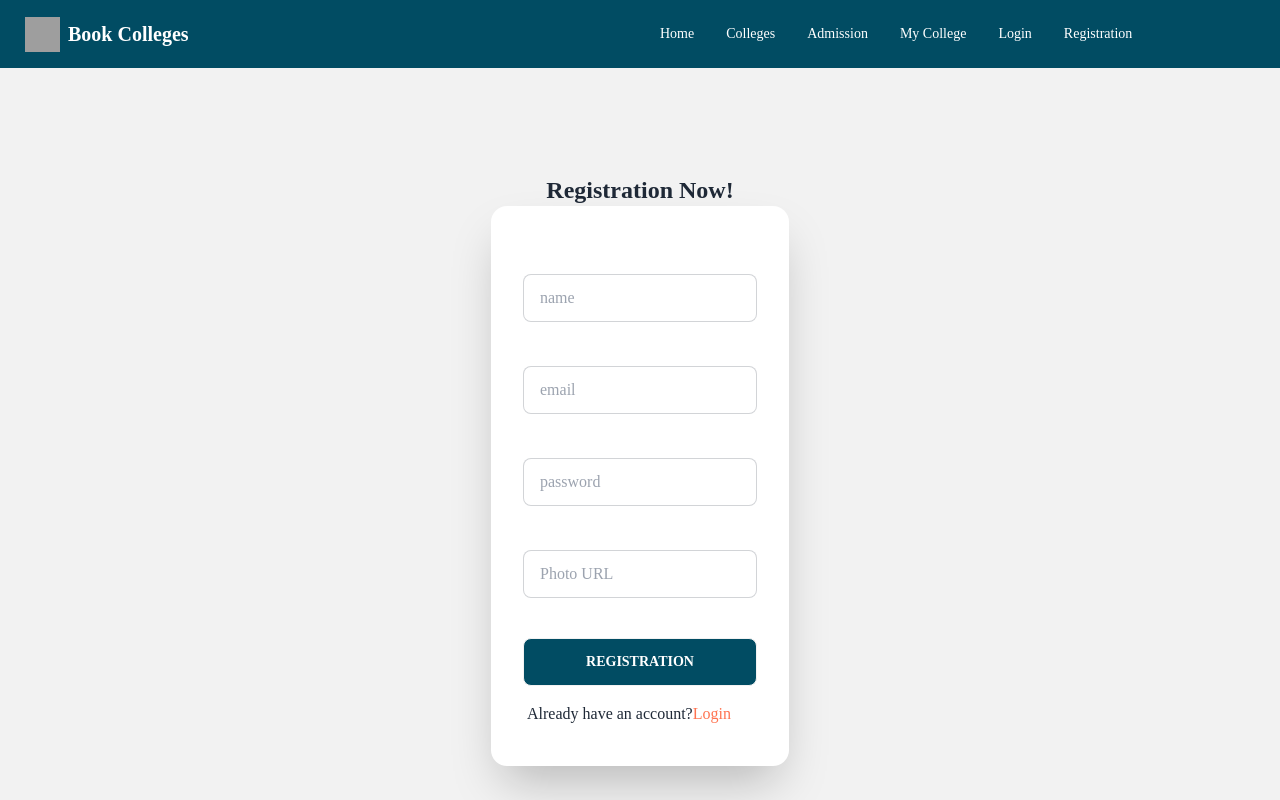
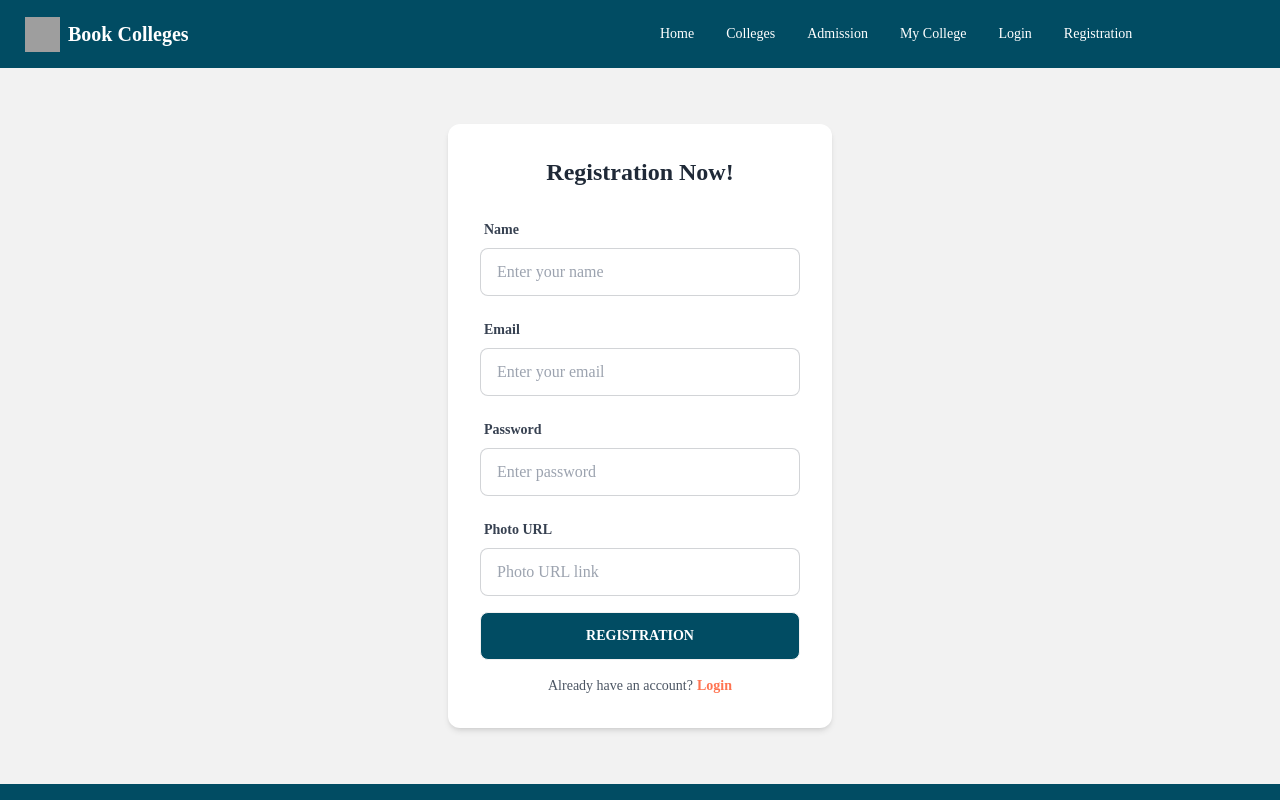
Before and after one commit to thmanik/book-colleges-client, a React (Vite) app: page /registration in a window 1280 px wide. Shown: the top 800 px of the page. Built offline with nearby package versions, Linux system fonts and the light colour scheme; no server answers; grey boxes are pictures that could not be loaded.

Commit message:
about.jsx

```diff
--- a/src/Components/AboutUs/AboutUs.css
+++ /dev/null
@@ -1,92 +0,0 @@
-.about-title{
-    color: #FF7350;
-    font-size: 30px;
-    font-weight: bolder;
-}
-
-.about-heading{
-    color: black;
-    font-size: 45px;
-    font-weight: bolder;
-    margin-top: 15px;
-}
-.text-color{
-    color: #FF7350;
-    font-style: italic;
-}
-.descript-1{
-    font-size: 20px;
-    color: #014C63;
-}
-.descript-2{
-    color: gray;
-    font-size: 17px;
-}
-.badgee{
-    background-color: #FF7350;
-    border-radius: 50px;
-    color: white;
-}
-.point-descript{
-    font-size: 22px;
-    font-weight: bold;
-    margin-bottom: 10px;
-
-}
-.description{
-    font-size: 18px;
-    color: gray;
-}
-
-
-
-@media only screen and (max-width: 600px) {
-  .about-img{
-    padding:40px;
-  }
-  .point-descript{
-    font-size: 14px;
-    font-weight: bold;
-    margin-bottom: 8px;
-    margin-left: 0px;
-    margin-right: 0px;
-
-}
-.des-point{
-    font-size: 16px;
-    font-weight: bold;
-}
-  .about-title{
-  font-size: 20px;
-  padding: 0px 20px;
-  }
-  .about-heading{
-    color: black;
-    font-size: 30px;
-    font-weight: bold;
-    margin-top: 15px;
-    padding: 0px 30px;
-}
-  .descript-1{
-    padding: 0px 30px;
-  }
-  .descript-2{
-    padding: 0px 30px;
-  }
-  .spacial-point{
-    padding: 0px 12px;
-  }
-  .about-btn{
-    padding: 0px 30px;
-  }
-  .about-section{
-    margin-top: 25px;
-    margin-bottom: 15px;
-    margin-left: 0px;
-    margin-right: 0px;
-    padding: 0 10px;
-  }
-
-
-
-      }
--- a/src/Components/AboutUs/AboutUs.jsx
+++ b/src/Components/AboutUs/AboutUs.jsx
@@ -1,30 +1,80 @@
-import "./AboutUs.css"
 import { FaGraduationCap } from "react-icons/fa";
 
 const AboutUs = () => {
+    return (
+        <div className="grid grid-cols-1 md:grid-cols-2 gap-10 items-center px-4 sm:px-10 md:px-20 py-10 md:py-20 bg-white overflow-hidden">
 
-    return (
-        <div className='about-section grid md:grid-cols-2  sm:grid-rows-1 gap-2 md:m-20'>
-          <div className="md:p-10 about-img"><img className="img-fluid " src="https://i.ibb.co/XCKCGx9/about-img-02.png" alt="" /></div>
-          <div className=" md:py-6 md:px-10 about-descrip ">
-            <p className="about-title flex"><FaGraduationCap className="m-1"></FaGraduationCap><span className="text-color" > About Us</span></p>
-            <p className="about-heading">A Few Words About Our Service</p>
-            <p className="descript-1">Lorem ipsum dolor sit amet consectetur adipisicing elit. Tenetur expedita blanditiis placeat itaque non magnam sequi excepturi </p>
-            <p className="descript-2 mt-4">Lorem ipsum dolor sit amet consectetur adipisicing elit. Tenetur expedita blanditiis placeat itaque non magnam sequi excepturi </p>
+            <div className="flex justify-center order-2 md:order-1 hidden md:flex">
+                <img
+                    className="w-full max-w-sm md:max-w-full h-auto transform hover:scale-105 transition-transform duration-500"
+                    src="https://i.ibb.co/XCKCGx9/about-img-02.png"
+                    alt="About Us"
+                />
+            </div>
 
-            <div className="flex spacial-point">
-              <div className="py-6 px-3 "><h2 className="point-descript"><span className="p-3 me-2  badgee ">01</span ><span className="des-point">Reputed College</span></h2><p className="ps-2 pe-1 description ">Lorem ipsum dolor sit amet consectetur adipisicing elit?</p></div>
-              <div></div>
-              <div className="py-6 px-3 "><h2 className="point-descript"><span className="p-3 me-2  badgee">02</span><span className="des-point">Reputed College</span></h2><p className="ps-2 pe-1 description ">Lorem ipsum dolor sit amet consectetur adipisicing elit?</p></div>
+            <div className="order-1 md:order-2 flex flex-col space-y-5 text-center md:text-left">
+                <div className="flex items-center justify-center md:justify-start gap-2 text-[#FF7350] text-xl md:text-3xl font-black italic">
+                    <FaGraduationCap />
+                    <span>About Us</span>
+                </div>
 
+                <h1 className="text-2xl sm:text-3xl md:text-5xl font-extrabold text-black leading-tight">
+                    A Few Words About Our Service
+                </h1>
+
+                <div className="space-y-4">
+                    <p className="text-base md:text-xl text-[#014C63] leading-relaxed">
+                        Lorem ipsum dolor sit amet consectetur adipisicing elit. Tenetur expedita blanditiis placeat itaque non magnam sequi excepturi.
+                    </p>
+                    <p className="text-gray-500 text-sm md:text-base">
+                        Lorem ipsum dolor sit amet consectetur adipisicing elit. Tenetur expedita blanditiis placeat itaque non magnam sequi excepturi.
+                    </p>
+                </div>
+
+                <div className="grid grid-cols-1 sm:grid-cols-2 gap-4 md:gap-6 pt-4">
+                    <div className="bg-gray-50 p-4 rounded-lg shadow-sm">
+                        <div className="flex items-center gap-3 justify-center md:justify-start mb-2">
+                            <span className="bg-[#FF7350] text-white px-3 py-1 rounded-full font-bold text-sm">01</span>
+                            <h2 className="text-lg font-bold">Reputed College</h2>
+                        </div>
+                        <p className="text-gray-500 text-sm">
+                            Lorem ipsum dolor sit amet consectetur adipisicing elit?
+                        </p>
+                    </div>
+
+                    <div className="bg-gray-50 p-4 rounded-lg shadow-sm">
+                        <div className="flex items-center gap-3 justify-center md:justify-start mb-2">
+                            <span className="bg-[#FF7350] text-white px-3 py-1 rounded-full font-bold text-sm">02</span>
+                            <h2 className="text-lg font-bold">Reputed College</h2>
+                        </div>
+                        <p className="text-gray-500 text-sm">
+                            Lorem ipsum dolor sit amet consectetur adipisicing elit?
+                        </p>
+                    </div>
+                </div>
+
+                <div className="flex justify-center md:hidden py-4">
+                    <img
+                        className="w-full max-w-sm h-auto transform hover:scale-105 transition-transform duration-500"
+                        src="https://i.ibb.co/XCKCGx9/about-img-02.png"
+                        alt="About Us"
+                    />
+                </div>
+
+                <div className="pt-4 flex justify-center md:justify-start">
+                    <button className="btn-color relative inline-flex items-center justify-center px-10 py-3 overflow-hidden font-medium text-blue-700 transition duration-400 border-2 rounded-full shadow-md group">
+                        <span className="absolute inset-0 flex items-center justify-center w-full h-full text-white duration-300 -translate-x-full group-hover:translate-x-0 ease">
+                            <svg className="w-6 h-6" fill="none" stroke="currentColor" viewBox="0 0 24 24">
+                                <path strokeLinecap="round" strokeLinejoin="round" strokeWidth="2" d="M14 5l7 7m0 0l-7 7m7-7H3"></path>
+                            </svg>
+                        </span>
+                        <span className="absolute flex items-center justify-center w-full h-full transition-all duration-300 transform group-hover:translate-x-full ease font-bold">
+                            Read More
+                        </span>
+                        <span className="relative invisible font-bold">Read More</span>
+                    </button>
+                </div>
             </div>
-            <div className="about-btn"><button className=" btn-color  relative inline-flex items-center justify-center p-4  py-3  overflow-hidden font-medium text-blue-700 transition duration-400 ease-out border-2  rounded-full shadow-md group"><span className="absolute inset-0 flex items-center justify-center w-full h-full text-white duration-300 -translate-x-full  group-hover:translate-x-0 ease">
-<svg className="w-6 h-6" fill="none" stroke="currentColor" viewBox="0 0 24 24" xmlns="http://www.w3.org/2000/svg"><path stroke-linecap="round" stroke-linejoin="round" stroke-width="2" d="M14 5l7 7m0 0l-7 7m7-7H3"></path></svg>
-</span>
-<span className="absolute flex items-center justify-center w-full h-full transition-all duration-300 transform group-hover:translate-x-full ease">Read More</span>
-<span className="relative invisible">Button Text</span></button>
-</div>
-          </div>
         </div>
     );
 };
--- a/src/Components/Login/Login.jsx
+++ b/src/Components/Login/Login.jsx
@@ -3,7 +3,6 @@ import { FaGithub, FaGoogle } from 'react-icons/fa';
 import { Link, useLocation, useNavigate } from 'react-router-dom';
 import { AuthContext } from '../Providers/AuthProvider/AuthProvider';
 import { Helmet } from 'react-helmet';
-
 
 const Login = () => {
     const { googleLogin, githubLogin, signIn } = useContext(AuthContext);
@@ -51,53 +50,76 @@ const Login = () => {
     };
 
     return (
-        <div>
+        <div className="flex items-center justify-center bg-base-200 p-4">
             <Helmet>
                 <meta charSet="utf-8" />
                 <title>Login - Book College</title>
                 <link rel="canonical" href="http://mysite.com/example" />
             </Helmet>
 
-            <div className="hero min-h-screen bg-base-200">
-                <div className="my-9 w-full max-w-sm">
-                    <div className="text-center mb-4">
-                        <h1 className="text-2xl font-bold">Login Now!</h1>
+            <div className="my-5 md:my-10 w-full max-w-sm bg-base-100 rounded-xl shadow-md overflow-hidden">
+                <div className="p-8">
+                    <div className="text-center mb-6">
+                        <h1 className="text-2xl font-bold text-gray-800">Login Now!</h1>
                     </div>
 
-                    <div className="card shadow-2xl bg-base-100">
-                        <form onSubmit={handleLogin} className="card-body">
+                    <form onSubmit={handleLogin} className="space-y-4">
                         <div className="form-control">
                             <label className="label">
-                                    <span className="label-text">Email</span>
+                                <span className="label-text font-semibold text-gray-700">Email</span>
                             </label>
-                                <input type="email" name="email" placeholder="email" className="input input-bordered text-black" required />
+                            <input
+                                type="email"
+                                name="email"
+                                placeholder="Enter your email"
+                                className="input input-bordered w-full text-black focus:outline-none focus:border-blue-400"
+                                required
+                            />
                         </div>
+
                         <div className="form-control">
                             <label className="label">
-                                    <span className="label-text">Password</span>
+                                <span className="label-text font-semibold text-gray-700">Password</span>
                             </label>
-                                <input type="password" name="password" placeholder="password" className="input input-bordered text-black" required />
+                            <input
+                                type="password"
+                                name="password"
+                                placeholder="Enter password"
+                                className="input input-bordered w-full text-black focus:outline-none focus:border-blue-400"
+                                required
+                            />
                         </div>
 
-                            {error && <div className="text-red-600 mt-2 text-sm">{error}</div>}
+                        {error && (
+                            <p className="text-red-600 text-sm mt-2">{error}</p>
+                        )}
 
                         <div className="form-control mt-6">
-                                <button className="btn btn-color">Login</button>
+                            <button className="btn btn-color w-full font-bold">Login</button>
                         </div>
 
-                            <label className="label">
-                                <p className="text-sm">New User? <Link className="color font-semibold" to="/registration">Register</Link> here.</p>
-                            </label>
+                        <div className="text-center mt-4">
+                            <p className="text-sm text-gray-600">
+                                New User?
+                                <Link className="color font-bold ml-1 hover:underline" to="/registration">Register</Link> here.
+                            </p>
+                        </div>
                     </form>
-                    </div>
 
-                    <div className="mt-6 text-center">
-                        <p className="text-color">Or Login With</p>
-                        <div className="flex flex-col gap-2 mt-4 items-center">
-                            <button onClick={handleGoogleLogin} className="btn btn-color w-full max-w-xs gap-2">
+                    {/* Social Login Section */}
+                    <div className="mt-8">
+                        <div className="divider text-gray-400 text-sm italic">Or Login With</div>
+                        <div className="flex flex-col gap-3 mt-4">
+                            <button
+                                onClick={handleGoogleLogin}
+                                className="btn btn-outline btn-color w-full flex items-center gap-2 font-semibold"
+                            >
                                 <FaGoogle /> Google
                             </button>
-                            <button onClick={handleGithubLogin} className="btn btn-color w-full max-w-xs gap-2">
+                            <button
+                                onClick={handleGithubLogin}
+                                className="btn btn-outline btn-color w-full flex items-center gap-2 font-semibold"
+                            >
                                 <FaGithub /> Github
                             </button>
                         </div>
--- a/src/Components/Registration/Registration.jsx
+++ b/src/Components/Registration/Registration.jsx
@@ -1,20 +1,14 @@
-
-import  { useContext, useState } from 'react';
-
-
+import { useContext, useState } from 'react';
 import { AuthContext } from '../Providers/AuthProvider/AuthProvider';
 import { Link, useLocation, useNavigate } from 'react-router-dom';
 import { Helmet } from 'react-helmet';
 
-
-
 const Registration = () => {
- const location=useLocation()
- const navigate=useNavigate()
- const from=location?.state?.from?.pathname ||'/'
-  const{createUser,updateUserData}=useContext(AuthContext)
-  const [error, setError]=useState('');
-
+    const location = useLocation();
+    const navigate = useNavigate();
+    const from = location?.state?.from?.pathname || '/';
+    const { createUser, updateUserData } = useContext(AuthContext);
+    const [error, setError] = useState('');
 
     const handleRegister = event => {
         event.preventDefault();
@@ -24,82 +18,105 @@ const Registration = () => {
         const email = form.email.value;
         const password = form.password.value;
 
-      console.log(name, photo, email, password)
         setError('');
-      form.reset();
 
         createUser(email, password)
-      .then(result=>{
-          const loggedUser=result.user
-          console.log(loggedUser)
-          updateUserData(result.user, name, photo)
-          navigate(from,{replace:true})
+            .then(result => {
+                updateUserData(result.user, name, photo);
+                form.reset();
+                navigate(from, { replace: true });
+            })
+            .catch(error => {
+                setError(error.message);
+            });
+    };
 
-      })
-      .catch(error=>{
-          console.log(error)
-          setError(error.message)
-      })
+    return (
+        <div className=" flex items-center justify-center bg-base-200 p-4">
+            <Helmet>
+                <meta charSet="utf-8" />
+                <title>Registration - Book College</title>
+                <link rel="canonical" href="http://mysite.com/example" />
+            </Helmet>
 
 
+            <div className=" my-5 md:my-10 w-full max-w-sm bg-base-100 rounded-xl shadow-md overflow-hidden">
+                <div className="p-8">
+                    <div className="text-center mb-6">
+                        <h1 className="text-2xl font-bold text-gray-800">Registration Now!</h1>
+                    </div>
 
-  }
-
-
-
-    return (
-
-            <div className="hero min-h-screen bg-base-200">
-               <Helmet>
-                <meta charSet="utf-8" />
-                <title>Registation-Book college</title>
-                <link rel="canonical" href="http://mysite.com/example" />
-            </Helmet>
-  <div className="">
-    <div className="text-center ">
-      <h1 className="text-2xl mt-1 font-bold">Registration Now!</h1>
-    </div>
-    <div className="card w-full max-w-sm shadow-2xl bg-base-100">
-      <form onSubmit={handleRegister}  className="card-body">
+                    <form onSubmit={handleRegister} className="space-y-4">
                         <div className="form-control">
                             <label className="label">
-            <span className="label-text text-white">Name</span>
+                                <span className="label-text font-semibold text-gray-700">Name</span>
                             </label>
-          <input type="text" name="name" placeholder="name" className="text-black input input-bordered" required />
+                            <input
+                                type="text"
+                                name="name"
+                                placeholder="Enter your name"
+                                className="input input-bordered w-full text-black focus:outline-none focus:border-blue-400"
+                                required
+                            />
                         </div>
+
                         <div className="form-control">
                             <label className="label">
-            <span className="label-text text-white">Email</span>
+                                <span className="label-text font-semibold text-gray-700">Email</span>
                             </label>
-          <input type="email" name="email" placeholder="email" className="text-black input input-bordered"required />
+                            <input
+                                type="email"
+                                name="email"
+                                placeholder="Enter your email"
+                                className="input input-bordered w-full text-black focus:outline-none focus:border-blue-400"
+                                required
+                            />
                         </div>
+
                         <div className="form-control">
                             <label className="label">
-            <span className="label-text text-white">Password</span>
+                                <span className="label-text font-semibold text-gray-700">Password</span>
                             </label>
-          <input type="password" name="password" placeholder="password" className="text-black input input-bordered"required />
+                            <input
+                                type="password"
+                                name="password"
+                                placeholder="Enter password"
+                                className="input input-bordered w-full text-black focus:outline-none focus:border-blue-400"
+                                required
+                            />
+                        </div>
 
-        </div>
                         <div className="form-control">
                             <label className="label">
-            <span className="label-text text-white">Photo URL</span>
+                                <span className="label-text font-semibold text-gray-700">Photo URL</span>
                             </label>
-          <input type="text"name="photo" placeholder="Photo URL" className=" text-black input input-bordered" required/>
+                            <input
+                                type="text"
+                                name="photo"
+                                placeholder="Photo URL link"
+                                className="input input-bordered w-full text-black focus:outline-none focus:border-blue-400"
+                                required
+                            />
                         </div>
-        <div className='text-red-600'>
-          {error}
+
+                        {error && (
+                            <p className="text-red-600 text-sm mt-2">{error}</p>
+                        )}
+
+                        <div className="form-control mt-6">
+                            <button className="btn btn-color w-full font-bold">Registration</button>
                         </div>
-        <div className="form-control mt-6">
-          <button className="btn btn-color ">Registration</button>
+
+                        <div className="text-center mt-4">
+                            <p className="text-sm text-gray-600">
+                                Already have an account?
+                                <Link className="color font-bold ml-1 hover:underline" to="/login">Login</Link>
+                            </p>
                         </div>
-              <label className="label">
-                <p>Already have an account?<Link className='new-user-btn color ' to='/login'>Login</Link></p>
-              </label>
                     </form>
                 </div>
             </div>
         </div>
-
     );
 };
 
```
Lines whose indentation alone changed are shown as unchanged.
